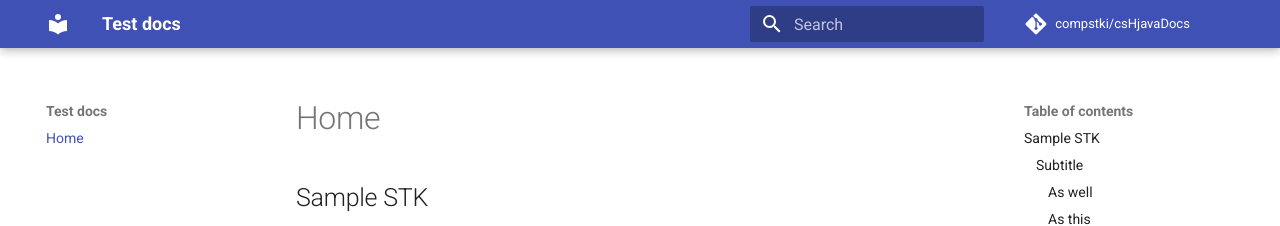
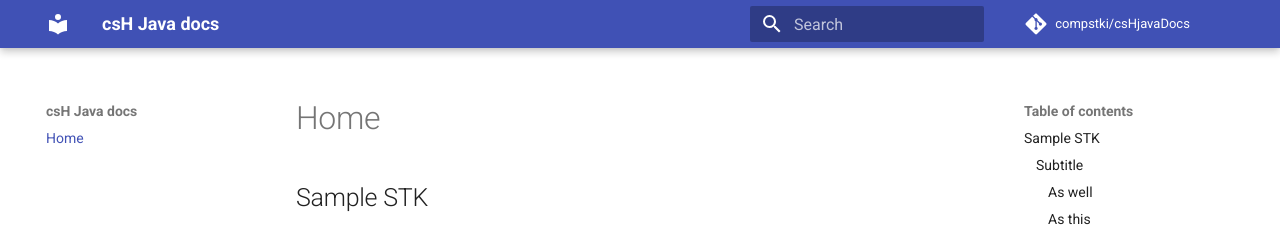
Before and after one commit to compstki/csHjavaDocs, an MkDocs documentation site: the page built from docs/index.md, in a window 1280 px wide. Shown: the top 226 px of the page. Built offline with MkDocs 1.6.1 and Material for MkDocs 9.7.7, drawn with Linux system fonts in a browser that asks for light colours; comment, search, counter and statistics services are not loaded.

Commit message:
Update mkdocs.yml

```diff
--- a/mkdocs.yml
+++ b/mkdocs.yml
@@ -1,5 +1,5 @@
-site_name: Test docs
-site_description: 'A docs test'
+site_name: csH Java docs
+site_description: 'supporting csH Java at stkentac'
 site_author: 'B McCart'
 docs_dir: docs/
 repo_name: 'compstki/csHjavaDocs'
```
